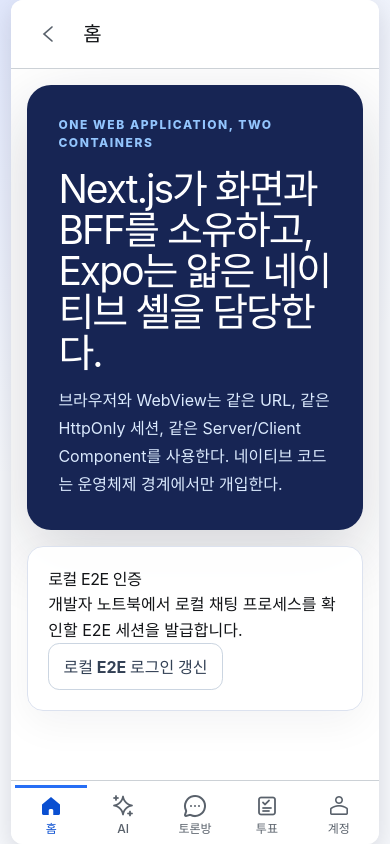
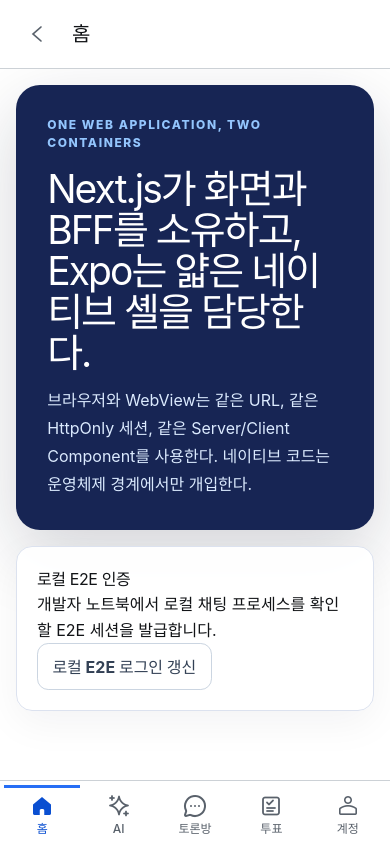
Before and after one commit to mokpombc17-coder/CIVIC-AI, a Next.js app in the folder apps/web/: page /home in a window 390 px wide. Built offline with nearby package versions, Linux system fonts and the light colour scheme; no server answers.

Commit message:
refactor(web): adapt platform shell to mobile viewport

```diff
--- a/apps/web/app/globals.css
+++ b/apps/web/app/globals.css
@@ -308,3 +308,10 @@
     min-height: 15rem;
   }
 }
+
+@media (max-width: 480px) {
+  .app-shell {
+    padding-right: 0;
+    padding-left: 0;
+  }
+}
--- a/apps/web/components/platform-shell/platform-shell.module.css
+++ b/apps/web/components/platform-shell/platform-shell.module.css
@@ -1,6 +1,5 @@
 .stage {
   --platform-shell-max-width: 393px;
-  --platform-shell-max-height: 852px;
   --platform-shell-header-height: 69px;
   --platform-shell-navigation-height: 64px;
   --platform-shell-color-surface: #ffffff;
@@ -27,12 +26,19 @@
   width: 100%;
   max-width: var(--platform-shell-max-width);
   height: 100dvh;
-  max-height: var(--platform-shell-max-height);
   overflow: hidden;
   border-radius: var(--platform-shell-radius);
   background: var(--platform-shell-color-surface);
   box-shadow: var(--platform-shell-shadow);
   color: var(--platform-shell-color-text);
+}
+
+@media (max-width: 480px) {
+  .shell {
+    max-width: none;
+    border-radius: 0;
+    box-shadow: none;
+  }
 }
 
 .surface {
```
Also changed, not shown: 2 other files (tests, documents, lock files or other folders).
